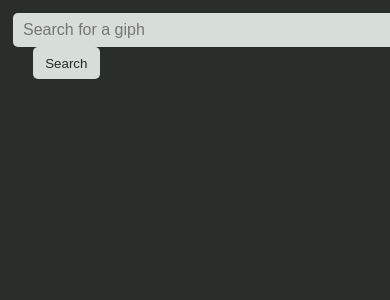
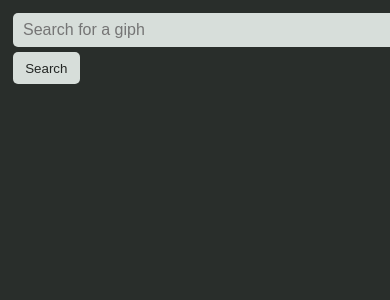
Before and after one commit to HovSyan/GiphyProject, an Angular app: page / in a window 390 px wide. Shown: the top 300 px of the page. Built offline with nearby package versions, Linux system fonts and the light colour scheme; what ng-lazyload-image would draw is missing.

Commit message:
improvement: add some media rules to css

```diff
--- a/src/app/app.component.ts
+++ b/src/app/app.component.ts
@@ -7,7 +7,7 @@ import {Component, OnInit} from '@angular/core';
 })
 export class AppComponent {
   private readonly GIPHY_PAGE_URL = 'https://giphy.com/';
-  private readonly GITHUB_PAGE_URL = 'https://github.com/HovSyan';
+  private readonly GITHUB_PAGE_URL = 'https://github.com/HovSyan/GiphyProject';
   private readonly FACEBOOK_PAGE_URL = 'https://www.facebook.com/HovhanneSahakyan';
 
   onPoweredByGiphyClick() {
--- a/src/app/giphy/giphy.component.css
+++ b/src/app/giphy/giphy.component.css
@@ -89,3 +89,9 @@ img {
 .h-flex-wrap {
   flex-wrap: wrap;
 }
+
+@media only screen and (max-width: 620px) {
+  #h-search-button {
+    margin: 5px 0 5px 0;
+  }
+}
--- a/src/app/giphy/giphy.component.html
+++ b/src/app/giphy/giphy.component.html
@@ -1,6 +1,6 @@
 <div class="h-height-2em h-padding-5px h-fixed-position-top">
   <input type="text" placeholder="Search for a giph" [(ngModel)]="searchWord">
-  <button #searchButton (click)="onSearchClick()">Search</button>
+  <button id="h-search-button" #searchButton (click)="onSearchClick()">Search</button>
 </div>
 <div *ngIf="searchResultGifs.length > 0">
   <div class="h-display-flex h-flex-wrap h-margin-top-30px">
```
